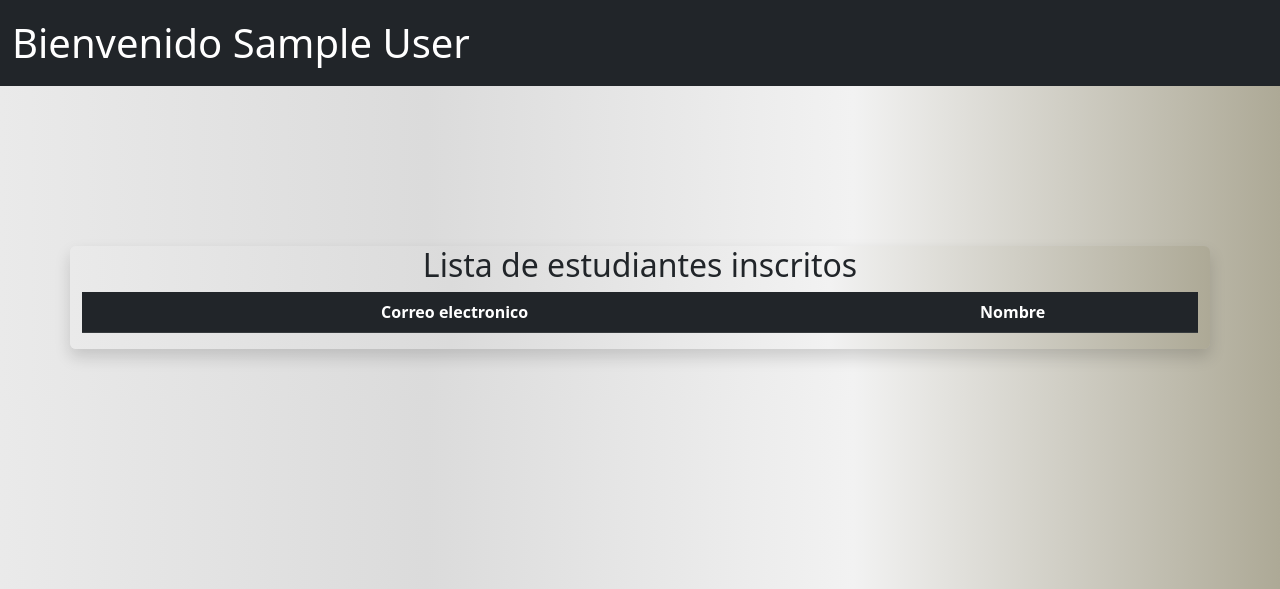
After one commit to AguilarKevin1904/PhDQuestionnaire, a Flask app: page /studentsList in a window 1280 px wide. The commit adds this page. Shown: the top 589 px of the page. Run offline with Flask 3, Linux system fonts and the light colour scheme; the visitor is signed in with stand-in values (Sample User, id 1); data that the repository does not hold is empty; some libraries are stand-ins or nearby versions.

Commit message:
student list from database

```diff
--- a/src/app.py
+++ b/src/app.py
@@ -61,11 +61,18 @@ def adminPanel():
     if request.method == 'POST':
         question = Question(0, request.form.get('newQuestion'))
         ModelQuestion.addQuestion(db, question)
-        print('pregunta añadida exitosmente')
-        return render_template('adminPanel.html')
+        data = ModelQuestion.showQuestion(db)
+        print(data)
+        return render_template('adminPanel.html', questionsPack = data)
     else:
         return render_template('adminPanel.html')
 
+@app.route('/studentsList', methods=['GET', 'POST'])
+@login_required
+def studentsList():
+    data = ModelUser.showUsers(db)
+    print(data)
+    return render_template('studentsList.html', userPack = data)
 
 @app.route('/logout')
 def logout():
--- a/src/models/ModelUser.py
+++ b/src/models/ModelUser.py
@@ -41,3 +41,11 @@ class ModelUser():
             db.connection.commit()
         except Exception as ex:
             raise Exception(ex)
+
+    @classmethod
+    def showUsers(self,db):
+        cursor = db.connection.cursor()
+        sql = cursor.execute('SELECT DISTINCT email,fullname FROM usuarios')
+        data = cursor.fetchall()
+        cursor.close()
+        return data
--- a/src/static/css/styles.css
+++ b/src/static/css/styles.css
@@ -28,3 +28,8 @@ body {
     background: linear-gradient(to right, #EAEAEA, #DBDBDB, #F2F2F2, #ADA996);
     /* W3C, IE 10+/ Edge, Firefox 16+, Chrome 26+, Opera 12+, Safari 7+ */
 }
+
+.questionList, .studentsList {
+    overflow-y: scroll;
+    max-height: 20rem;
+}
--- /dev/null
+++ b/src/templates/studentsList.html
@@ -0,0 +1,36 @@
+{% extends './base.html' %}
+
+{% block title %} Registro de estudiantes {% endblock %}
+
+{% block body %}
+<nav class="navbar bg-dark" data-bs-theme="dark" style="margin-bottom: 10rem;">
+  <div class="container-fluid">
+    <span class="navbar-brand mb-0 fs-1">Bienvenido {{ current_user.fullname }}</span>
+  </div>
+</nav>
+<!-- lista de estudiantes -->
+<div class="container my-5 rounded shadow text-center bgContainer align-items-center">
+  <div class="row justify-content-start align-items-center">
+    <div class="col">
+      <h2 class="justify-content-start"> Lista de estudiantes inscritos </h2>
+      <table class="table table-dark table-striped">
+        <thead>
+          <tr>
+            <th> Correo electronico </th>
+            <th> Nombre </th>
+          </tr>
+        </thead>
+        {% for user in userPack %}
+        <tbody>
+          <tr>
+            <td>{{ user.0 }}</td>
+            <td>{{ user.1 }}</td>
+          </tr>
+        </tbody>
+        {% endfor %}
+      </table>
+    </div>
+
+  </div>
+</div>
+{% endblock %}
```
Also changed, not shown: src/models/Modelquestion.py (+10 -0 lines), src/templates/adminPanel.html (+10 -13 lines).
